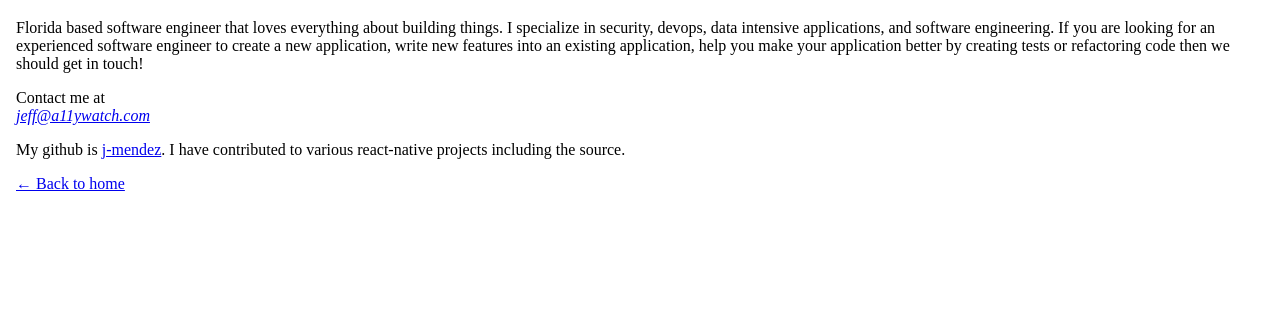
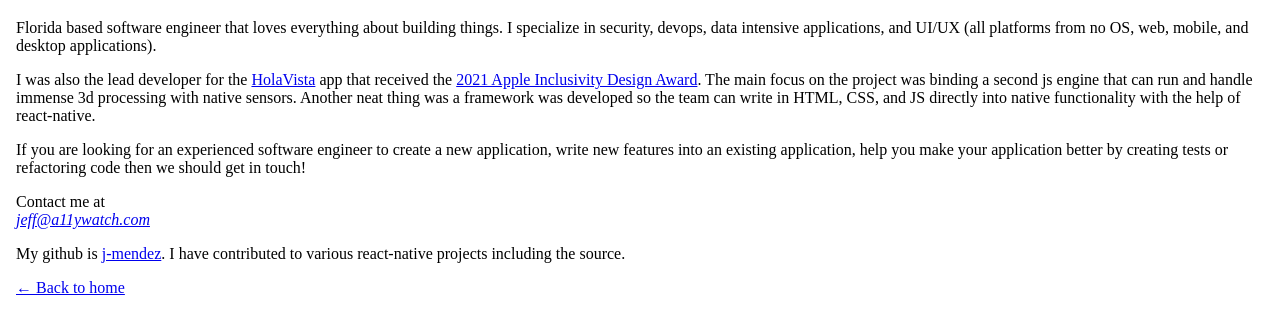
Before and after one commit to j-mendez/portfolio, an Astro site: page /about in a window 1280 px wide. Shown: the part 276-610 px from the top of the page. Built offline with nearby package versions, Linux system fonts and the light colour scheme; Astro itself is replaced by a stand-in of ours.

Commit message:
chore(about): add 2021 apple design award section

```diff
--- a/src/components/about.tsx
+++ b/src/components/about.tsx
@@ -9,11 +9,37 @@ const About = () => {
           <p>
             Florida based software engineer that loves everything about building
             things. I specialize in security, devops, data intensive
-            applications, and software engineering. If you are looking for an
-            experienced software engineer to create a new application, write new
-            features into an existing application, help you make your
-            application better by creating tests or refactoring code then we
-            should get in touch!
+            applications, and UI/UX (all platforms from no OS, web, mobile, and
+            desktop applications).
+          </p>
+
+          <p>
+            I was also the lead developer for the{" "}
+            <a
+              href={"https://apps.apple.com/us/app/holovista/id1474114304"}
+              target="_blank"
+            >
+              HolaVista
+            </a>{" "}
+            app that received the{" "}
+            <a
+              href={"https://developer.apple.com/design/awards/2021/"}
+              target="_blank"
+            >
+              2021 Apple Inclusivity Design Award
+            </a>
+            . The main focus on the project was binding a second js engine that
+            can run and handle immense 3d processing with native sensors.
+            Another neat thing was a framework was developed so the team can
+            write in HTML, CSS, and JS directly into native functionality with
+            the help of react-native.
+          </p>
+
+          <p>
+            If you are looking for an experienced software engineer to create a
+            new application, write new features into an existing application,
+            help you make your application better by creating tests or
+            refactoring code then we should get in touch!
           </p>
         </div>
         <div>
--- a/src/components/tags.tsx
+++ b/src/components/tags.tsx
@@ -28,8 +28,7 @@ class Tags extends React.Component {
               </a>
               <div>
                 Improve your website inclusiveness and prevent your page from
-                having drastic accessibility problems using artificial
-                intelligence.
+                having drastic accessibility problems.
               </div>
             </div>
           </div>
```
